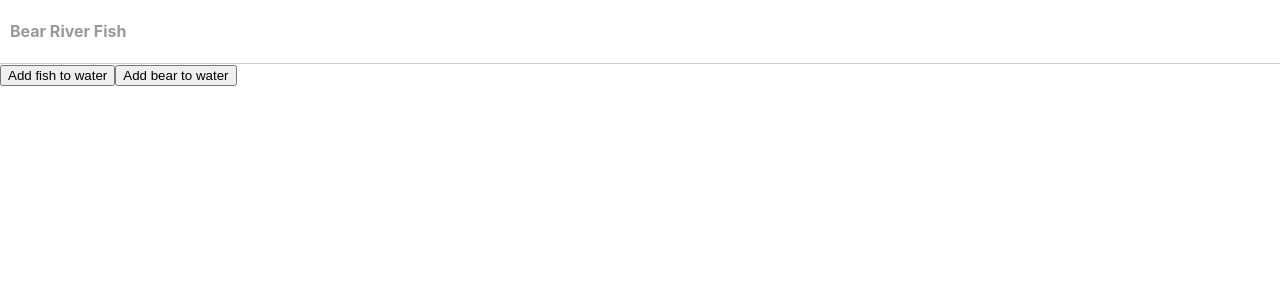
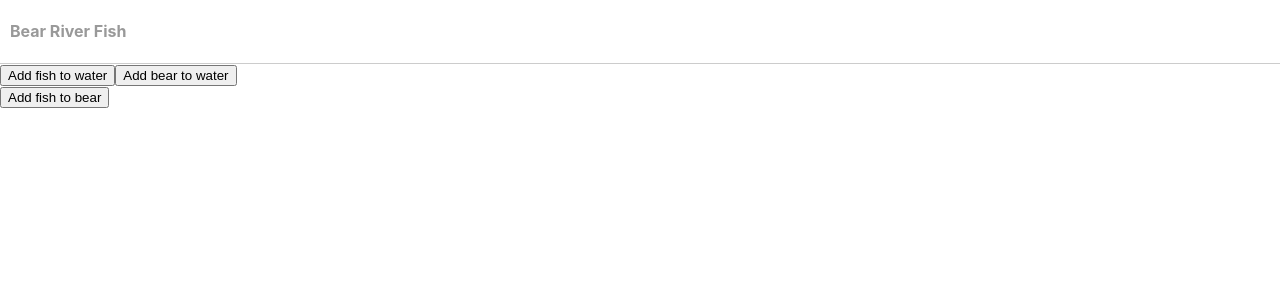
Before and after one commit to SkinnyPigeon/bear_fish_river, a React (Create React App) app: page / in a window 1280 px wide. Shown: the top 300 px of the page. Built offline with nearby package versions, Linux system fonts and the light colour scheme.

Commit message:
it's ok but cannot figure out how to pass the count on click

```diff
--- a/src/components/Bear.js
+++ b/src/components/Bear.js
@@ -4,8 +4,12 @@ export default class Bear extends Component {
     constructor(props) {
         super(props);
 
+        this.fishCheck = this.fishCheck.bind(this);
+        this.eatsAFish = this.eatsAFish.bind(this);
+
         this.state = {
             alive: true,
+            fish: []
         }
     }
 
@@ -17,4 +21,28 @@ export default class Bear extends Component {
     sayHello() {
         return "Rarrw"
     }
+
+    fishCheck() {
+        console.log(this.props.fishCount)
+        if (this.props.fishCount > 0) return true;
+    }
+
+    eatsAFish(freshFish) {
+        let hunting = this.fishCheck();
+        if (hunting) {
+            console.log("Nom nom nom")
+            this.state.fish.push(freshFish)
+            console.log(this.state)
+        } else {
+            console.log("No fish, sad bear")
+        }
+    }
+
+    render(){
+        return (
+            <div>
+                <button onClick={this.eatsAFish}>Add fish to bear</button>
+            </div>
+        );
+    }
 }
--- a/src/components/River.js
+++ b/src/components/River.js
@@ -42,6 +42,7 @@ export default class River extends Component {
             <div>
                 <button onClick={this.addFishToWater}>Add fish to water</button>
                 <button onClick={this.addBearToWater}>Add bear to water</button>
+                <Bear fishCount={this.state.fish.length}></Bear>
             </div>
         );
     }
```
